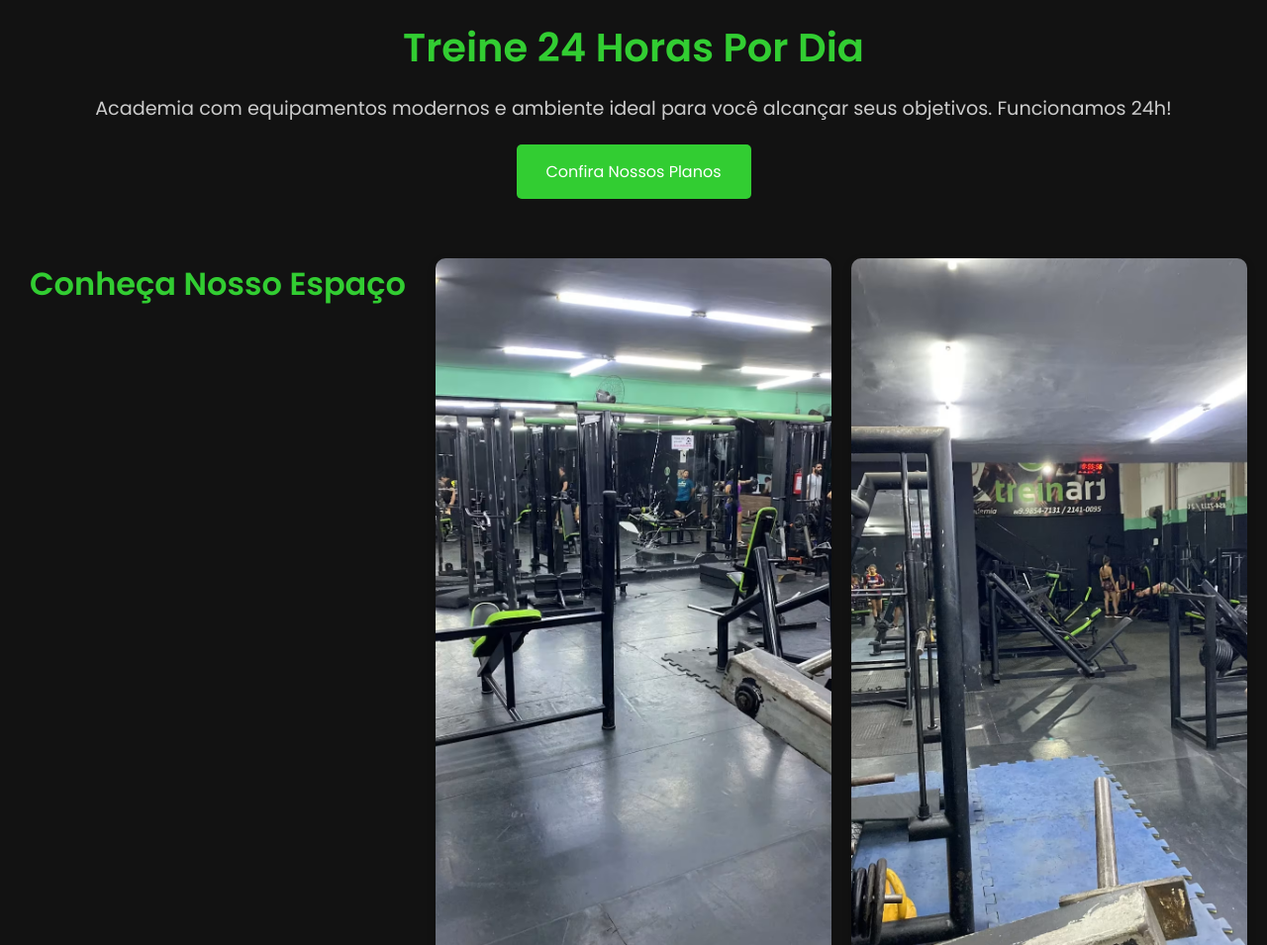
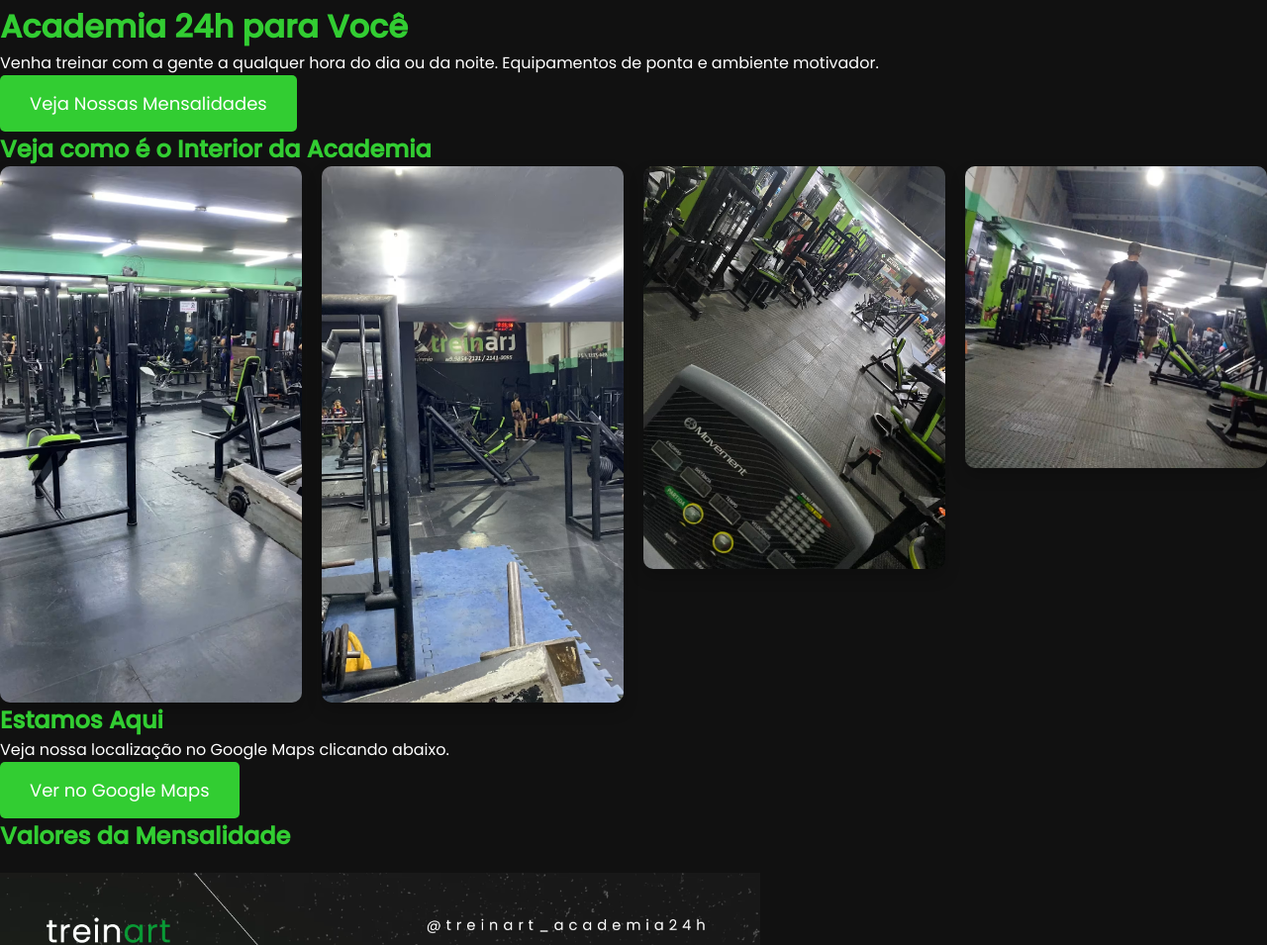
Before and after one commit to Evaeadao2005/academiatreinart, a plain HTML site: page index.html in a window 1280 px wide. Shown: the part 264-1219 px from the top of the page at 99% size. Drawn offline with Linux system fonts and the light colour scheme.

Commit message:
Update index.html

```diff
--- a/index.html
+++ b/index.html
@@ -31,12 +31,9 @@
     <link rel="apple-touch-icon" href="logos/logo.png">
 
     <!-- Fonte Google -->
-    <link href="https://fonts.googleapis.com/css2?family=Poppins:wght@300;400;600&display=swap" rel="stylesheet">
+    <link href="https://fonts.googleapis.com/css2?family=Poppins:wght@300;400;500&display=swap" rel="stylesheet">
 
-    <!-- FontAwesome para ícones -->
-    <link rel="stylesheet" href="https://cdnjs.cloudflare.com/ajax/libs/font-awesome/6.0.0-beta3/css/all.min.css">
-
-    <!-- Estilo -->
+    <!-- Incluindo Animações -->
     <style>
         /* Reset básico */
         * {
@@ -45,129 +42,79 @@
             box-sizing: border-box;
         }
 
+        /* Corpo e fontes */
         body {
-            background-color: #121212;
-            color: #fff;
+            background-color: #111;
+            color: white;
             font-family: 'Poppins', sans-serif;
-            line-height: 1.6;
             overflow-x: hidden;
             scroll-behavior: smooth;
         }
 
+        h1, h2, h3, p {
+            opacity: 0;
+            animation: fadeIn 1s ease-out forwards;
+        }
+
+        /* Cabeçalho */
         header {
             text-align: center;
-            padding: 30px;
+            padding: 20px;
+            margin-top: 20px;
+            animation: fadeInUp 1.5s ease-out forwards;
         }
 
-        header img {
-            max-width: 180px;
-            margin: 0 auto;
-            display: block;
+        /* Títulos */
+        h1 {
+            color: #32CD32;
+            animation-delay: 0.5s;
         }
 
-        main {
-            text-align: center;
-            padding: 40px 20px;
+        h2 {
+            color: #32CD32;
+            animation-delay: 1s;
         }
 
-        main h1 {
-            font-size: 2.5rem;
-            color: #32CD32;
-            margin-bottom: 15px;
-        }
-
-        main p {
-            font-size: 1.2rem;
-            margin-bottom: 20px;
-            color: #ccc;
-        }
-
-        .cta {
-            display: inline-block;
-            padding: 15px 30px;
-            font-size: 1rem;
-            color: #fff;
-            background-color: #32CD32;
-            text-decoration: none;
-            border-radius: 5px;
-            transition: all 0.3s ease-in-out;
-        }
-
-        .cta:hover {
-            background-color: #28a745;
-            transform: scale(1.05);
-        }
-
-        section {
-            padding: 40px 20px;
-            text-align: center;
-        }
-
-        section h2 {
-            font-size: 2rem;
-            margin-bottom: 20px;
-            color: #32CD32;
-        }
-
-        #imagens {
-            display: grid;
-            grid-template-columns: repeat(auto-fill, minmax(300px, 1fr));
-            gap: 20px;
-            padding: 20px;
-        }
-
+        /* Imagens da grade */
         #imagens img {
             width: 100%;
             border-radius: 10px;
+            box-shadow: 0 8px 16px rgba(0, 0, 0, 0.2);
             transition: transform 0.3s ease, box-shadow 0.3s ease;
-            box-shadow: 0 4px 10px rgba(0, 0, 0, 0.2);
             cursor: pointer;
         }
 
         #imagens img:hover {
             transform: scale(1.05);
-            box-shadow: 0 8px 20px rgba(0, 0, 0, 0.4);
+            box-shadow: 0 12px 24px rgba(0, 0, 0, 0.4);
         }
 
-        footer {
-            background-color: #111;
-            color: #ccc;
-            text-align: center;
-            padding: 20px;
-            margin-top: 40px;
-            font-size: 0.9rem;
+        /* Botões */
+        .cta {
+            display: inline-block;
+            background-color: #32CD32;
+            padding: 15px 30px;
+            color: white;
+            font-size: 18px;
+            text-decoration: none;
+            border-radius: 5px;
+            transition: transform 0.2s ease;
         }
 
-        footer a {
-            color: #32CD32;
-            text-decoration: none;
-            transition: color 0.3s ease;
+        .cta:hover {
+            transform: scale(1.1);
+            background-color: #28a745;
         }
 
-        footer a:hover {
-            color: #28a745;
+        /* Efeito de Fade para as seções */
+        @keyframes fadeIn {
+            0% { opacity: 0; }
+            100% { opacity: 1; }
         }
 
-        .cta-map {
-            margin-top: 20px;
-            padding: 15px 30px;
-            color: #fff;
-            font-size: 1rem;
-            background-color: #32CD32;
-            text-decoration: none;
-            border-radius: 5px;
-            transition: background-color 0.3s ease, transform 0.2s ease;
-        }
-
-        .cta-map:hover {
-            background-color: #28a745;
-            transform: scale(1.05);
-        }
-
-        #mensalidade img {
-            max-width: 80%;
-            margin: 20px auto;
-            display: block;
+        @keyframes fadeInUp {
+            0% { opacity: 0; transform: translateY(20px); }
+            100% { opacity: 1; transform: translateY(0); }
         }
 
         /* Modal */
@@ -182,17 +129,20 @@
             background-color: rgba(0, 0, 0, 0.7);
             justify-content: center;
             align-items: center;
+            overflow: auto;  /* Permite rolagem se o conteúdo for maior */
         }
 
         .modal-content {
             max-width: 90%;
             max-height: 80%;
             margin: auto;
+            overflow: hidden; /* Impede rolagem interna */
         }
 
         .modal-content img {
             width: 100%;
             height: auto;
+            max-height: 80vh;  /* Limita a altura da imagem no modal */
         }
 
         .modal-close {
@@ -211,100 +161,103 @@
             color: #f00;
         }
 
-        /* Corrigindo sobreposição */
-        #localizacao {
+        /* Rodapé */
+        footer {
+            background-color: #111;
+            padding: 20px;
             text-align: center;
-            padding: 40px 20px;
+            color: white;
+            margin-top: 40px;
         }
 
-        #localizacao p {
-            font-size: 1.2rem;
-            margin-bottom: 20px;
-            color: #ccc;
+        footer a {
+            color: #32CD32;
+            text-decoration: none;
+            transition: color 0.2s ease;
         }
 
-        .cta-map {
-            display: inline-flex;
-            align-items: center;
-            justify-content: center;
+        footer a:hover {
+            color: #28a745;
         }
+    </style>
 
-        .cta-map i {
-            margin-right: 10px;
-        }
-
-    </style>
 </head>
 
 <body>
 
     <!-- Cabeçalho -->
     <header>
-        <img src="logos/logo.png" alt="Logo da Academia Treinart">
+        <img src="logos/logo.png" alt="Logo da Academia Treinart" style="max-width: 200px;">
     </header>
 
     <!-- Seção Principal -->
     <main>
-        <h1>Treine 24 Horas Por Dia</h1>
-        <p>Academia com equipamentos modernos e ambiente ideal para você alcançar seus objetivos. Funcionamos 24h!</p>
-        <a href="#mensalidade" class="cta">Confira Nossos Planos</a>
+        <h1>Academia 24h para Você</h1>
+        <p>Venha treinar com a gente a qualquer hora do dia ou da noite. Equipamentos de ponta e ambiente motivador.</p>
+
+        <a href="#mensalidade" class="cta">Veja Nossas Mensalidades</a>
     </main>
 
-    <!-- Galeria de Imagens -->
+    <!-- Seção de Imagens da Academia -->
     <section id="imagens">
-        <h2>Conheça Nosso Espaço</h2>
-        <img src="images/academia1.avif" alt="Academia Treinart - Foto 1" onclick="openModal(this)">
-        <img src="images/academia2.avif" alt="Academia Treinart - Foto 2" onclick="openModal(this)">
-        <img src="images/academia3.avif" alt="Academia Treinart - Foto 3" onclick="openModal(this)">
-        <img src="images/academia4.avif" alt="Academia Treinart - Foto 4" onclick="openModal(this)">
+        <h2>Veja como é o Interior da Academia</h2>
+        <div style="display: grid; grid-template-columns: repeat(auto-fill, minmax(300px, 1fr)); gap: 20px;">
+            <img src="images/academia1.avif" alt="Imagem da Academia 1" onclick="openModal('images/academia1.avif')">
+            <img src="images/academia2.avif" alt="Imagem da Academia 2" onclick="openModal('images/academia2.avif')">
+            <img src="images/academia3.avif" alt="Imagem da Academia 3" onclick="openModal('images/academia3.avif')">
+            <img src="images/academia4.avif" alt="Imagem da Academia 4" onclick="openModal('images/academia4.avif')">
+        </div>
     </section>
 
-    <!-- Localização -->
+    <!-- Seção de Localização -->
     <section id="localizacao">
         <h2>Estamos Aqui</h2>
         <p>Veja nossa localização no Google Maps clicando abaixo.</p>
-        <a href="https://maps.app.goo.gl/XMueBbKhknLRoTXs7" target="_blank" class="cta-map">
-            <i class="fas fa-map-marker-alt"></i> Ver no Google Maps
+        <a href="https://maps.app.goo.gl/XMueBbKhknLRoTXs7" target="_blank" class="cta">Ver no Google Maps</a>
+    </section>
+
+    <!-- Seção de Mensalidade -->
+    <section id="mensalidade">
+        <h2>Valores da Mensalidade</h2>
+        <img src="images/mensalidade.avif" alt="Valores da mensalidade" style="max-width: 60%; margin: 20px 0;">
+        <a href="https://wa.me/5588993509111?text=Gostaria%20de%20mais%20informações%20sobre%20as%20mensalidades%20da%20Academia%20Treinart" class="cta">
+            <img src="images/whatsapp.avif" alt="WhatsApp" style="width: 20px; vertical-align: middle; margin-right: 8px;">
+            Fale Conosco no WhatsApp
         </a>
     </section>
 
-    <!-- Mensalidades -->
-    <section id="mensalidade">
-        <h2>Planos de Mensalidade</h2>
-        <img src="images/mensalidade.avif" alt="Planos de mensalidade">
-        <a href="https://wa.me/5588993509111?text=Gostaria%20de%20saber%20mais%20sobre%20os%20planos" class="cta">
-            Fale com a Gente
-        </a>
-    </section>
+    <!-- Rodapé -->
+    <footer>
+        <p>&copy; 2024 Academia Treinart | SITE DE REVENDEDOR</p>
+        <p>Localizada na R. Santa Cecília, 176 - Socorro, Juazeiro do Norte - CE</p>
+        <p><a href="https://wa.me/5588993509111">Entre em contato conosco</a></p>
+    </footer>
 
-    <!-- Modal -->
+    <!-- Modal de Imagem -->
     <div id="myModal" class="modal">
         <span class="modal-close" onclick="closeModal()">&times;</span>
         <div class="modal-content">
-            <img id="modalImage" src="" alt="Imagem Ampliada">
+            <img id="modalImage" src="" alt="Imagem ampliada">
         </div>
     </div>
 
-    <!-- Rodapé -->
-    <footer>
-        <p>&copy; 2024 Academia Treinart | Todos os direitos reservados</p>
-        <p>Endereço: R. Santa Cecília, 176 - Socorro, Juazeiro do Norte - CE</p>
-        <p><a href="https://wa.me/5588993509111">Contato via WhatsApp</a></p>
-    </footer>
-
     <script>
-        // Função para abrir o modal
-        function openModal(img) {
-            var modal = document.getElementById("myModal");
-            var modalImg = document.getElementById("modalImage");
-            modal.style.display = "flex";
-            modalImg.src = img.src;
+        // Abrir o modal com a imagem clicada
+        function openModal(imageSrc) {
+            document.getElementById("modalImage").src = imageSrc;
+            document.getElementById("myModal").style.display = "flex";
         }
 
-        // Função para fechar o modal
+        // Fechar o modal
         function closeModal() {
-            var modal = document.getElementById("myModal");
-            modal.style.display = "none";
+            document.getElementById("myModal").style.display = "none";
+        }
+
+        // Fechar o modal se clicar fora da imagem
+        window.onclick = function (event) {
+            if (event.target == document.getElementById("myModal")) {
+                closeModal();
+            }
         }
     </script>
 
```
